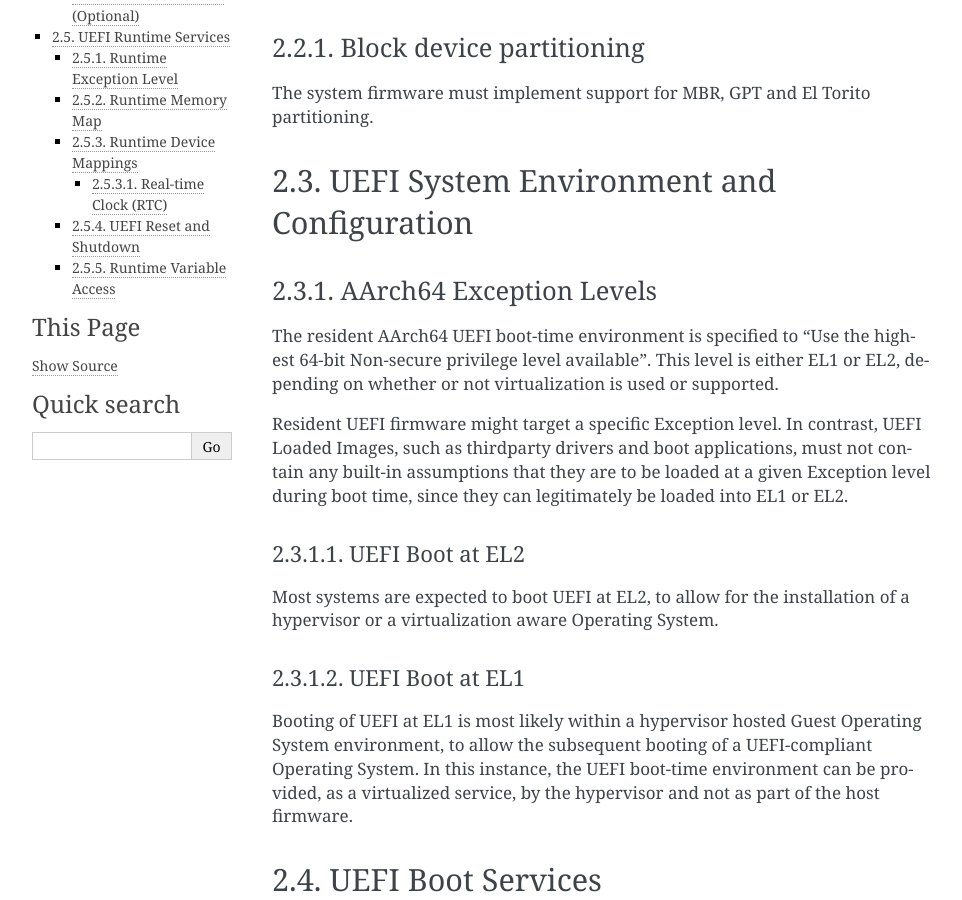
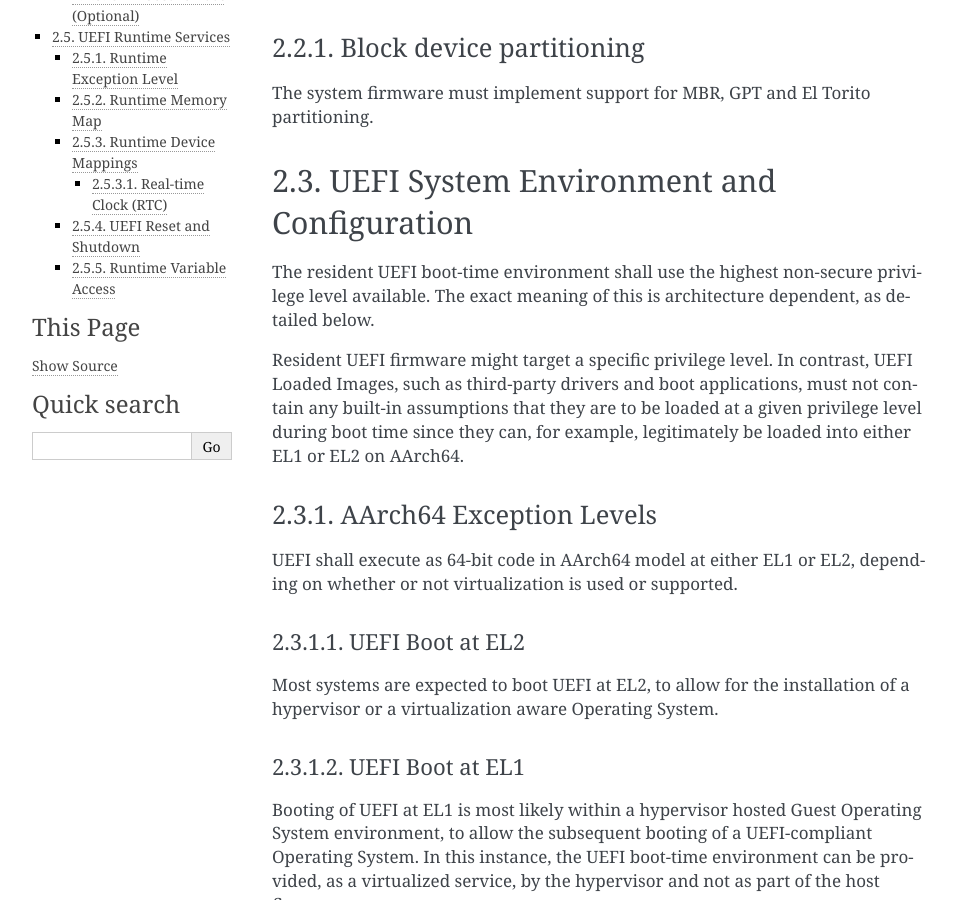
Before and after one commit to ARM-software/ebbr, a Sphinx documentation site: the page built from source/chapter2-uefi.rst, in a window 1280 px wide and 900 px high, scrolled down 488 px. Shown: the whole window, without its empty margins (148-1110 px from the left). Built offline with Sphinx 7.4.7, drawn with Linux system fonts in a browser that asks for light colours; some of the changed text lies outside the part shown.

Commit message:
Add AArch32 details
Fill out the requirements for AArch32 systems. Not much needs to be
specified here other than the different privilege modes defined by
ARMv7 and below.

Resolves: #15
Signed-off-by: Grant Likely <grant.likely@arm.com>

```diff
--- a/source/chapter2-uefi.rst
+++ b/source/chapter2-uefi.rst
@@ -29,19 +29,21 @@ The system firmware must implement support for MBR, GPT and El Torito partitioni
 UEFI System Environment and Configuration
 =========================================
 
+The resident UEFI boot-time environment shall use the highest non-secure
+privilege level available.
+The exact meaning of this is architecture dependent, as detailed below.
+
+Resident UEFI firmware might target a specific privilege level.
+In contrast, UEFI Loaded Images, such as third-party drivers and boot
+applications, must not contain any built-in assumptions that they are to be
+loaded at a given privilege level during boot time since they can, for example,
+legitimately be loaded into either EL1 or EL2 on AArch64.
+
 AArch64 Exception Levels
 ------------------------
 
-The resident AArch64 UEFI boot-time environment is specified to "Use the
-highest 64-bit Non-secure privilege level available".
-This level is either EL1 or EL2, depending on whether or not virtualization is
-used or supported.
-
-Resident UEFI firmware might target a specific Exception level.
-In contrast, UEFI Loaded Images, such as thirdparty drivers and boot
-applications, must not contain any built-in assumptions that they are to be
-loaded at a given Exception level during boot time, since they can legitimately
-be loaded into EL1 or EL2.
+UEFI shall execute as 64-bit code in AArch64 model at either EL1 or EL2,
+depending on whether or not virtualization is used or supported.
 
 UEFI Boot at EL2
 ^^^^^^^^^^^^^^^^
@@ -112,8 +114,8 @@ must be provided.
 Runtime Exception Level
 -----------------------
 
-UEFI 2.7 enables runtime services to be supported at either EL1 or EL2, with
-appropriate virtual address mappings.
+On AArch64, UEFI 2.7 enables runtime services to be supported at either
+EL1 or EL2, with appropriate virtual address mappings.
 When called, subsequent runtime service calls must be from the same Exception
 level.
 
--- a/source/index.rst
+++ b/source/index.rst
@@ -36,6 +36,7 @@ Creative Commons, PO Box 1866, Mountain View, CA 94042, USA.
    12 July 2018      0.6       - Response to comments on v0.6-pre1
                                - Add large note on implementation of runtime
                                  modification of non-volatile variables
+   TBD               TBD       - Add AArch32 details
    ================= ========= =============================================
 
 .. toctree::
```
Also changed, not shown: source/chapter1-about.rst (+11 -8 lines), source/chapter3-secureworld.rst (+14 -4 lines).
